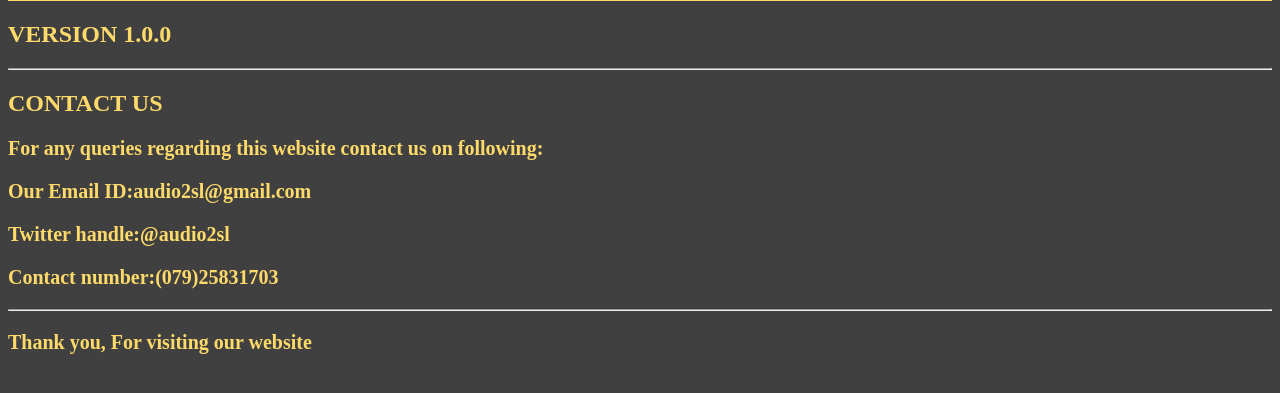
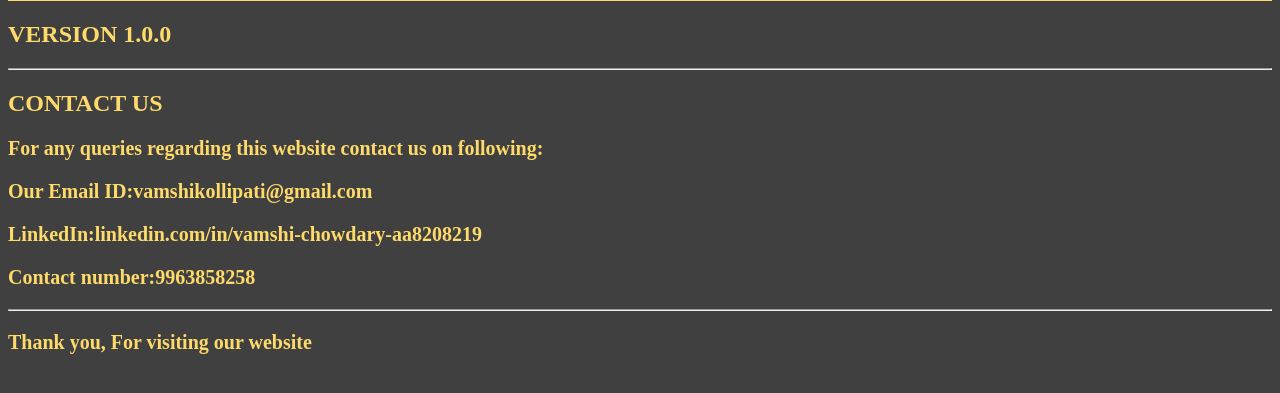
Before and after one commit to Kollipati/Audio-to-Sign-Language-Translator-Using-Python, a Django app: page /contact/ in a window 1280 px wide. Shown: the part 158-551 px from the top of the page. Run offline with Django 3.2, Linux system fonts and the light colour scheme.

Commit message:
Update contact.html

```diff
--- a/templates/contact.html
+++ b/templates/contact.html
@@ -6,9 +6,9 @@
  	<hr>
  	<h2>CONTACT US</h2>
 	<p class="td">For any queries regarding this website contact us on following:</p>
-	<p class="td">Our Email ID:audio2sl@gmail.com</p>
-	<p class="td">Twitter handle:@audio2sl</p>
-	<p class="td">Contact number:(079)25831703</p>
+	<p class="td">Our Email ID:vamshikollipati@gmail.com</p>
+	<p class="td">LinkedIn:linkedin.com/in/vamshi-chowdary-aa8208219</p>
+	<p class="td">Contact number:9963858258</p>
  	<hr>
 	<p class="td">Thank you, For visiting our website</p>
 
```
